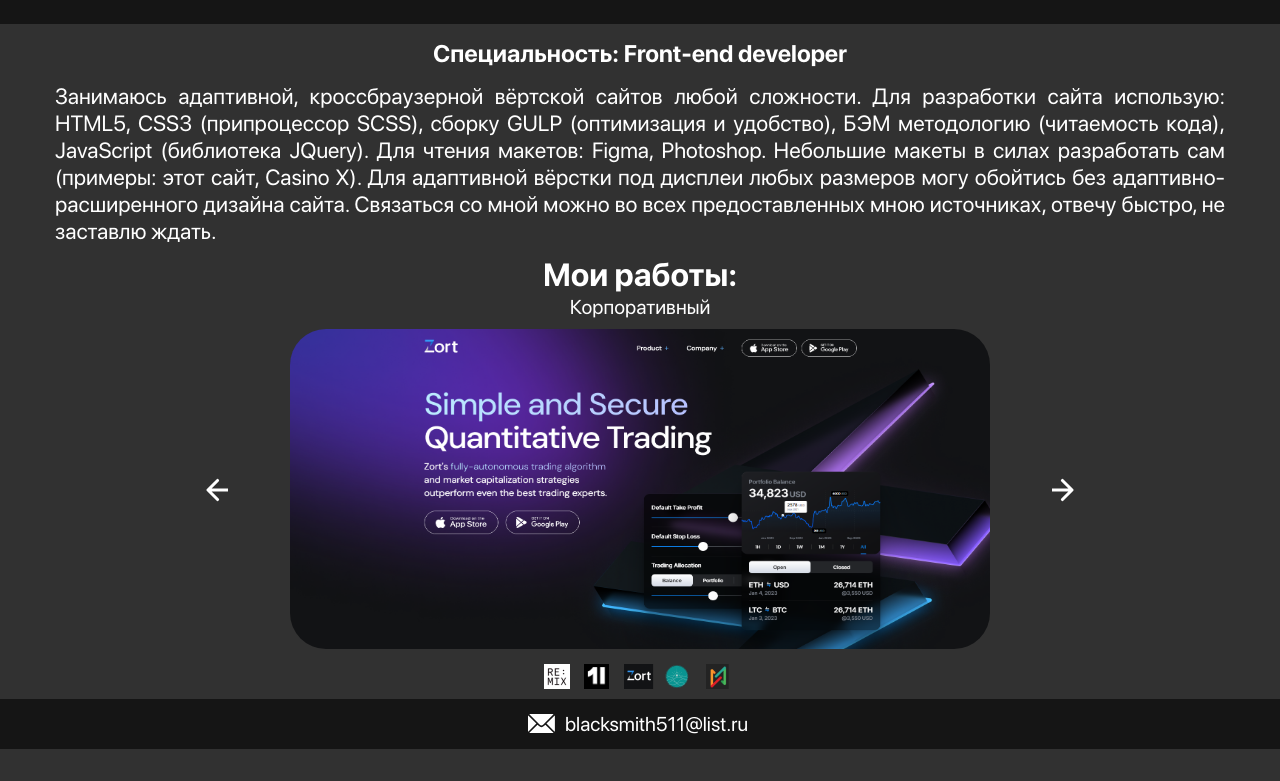
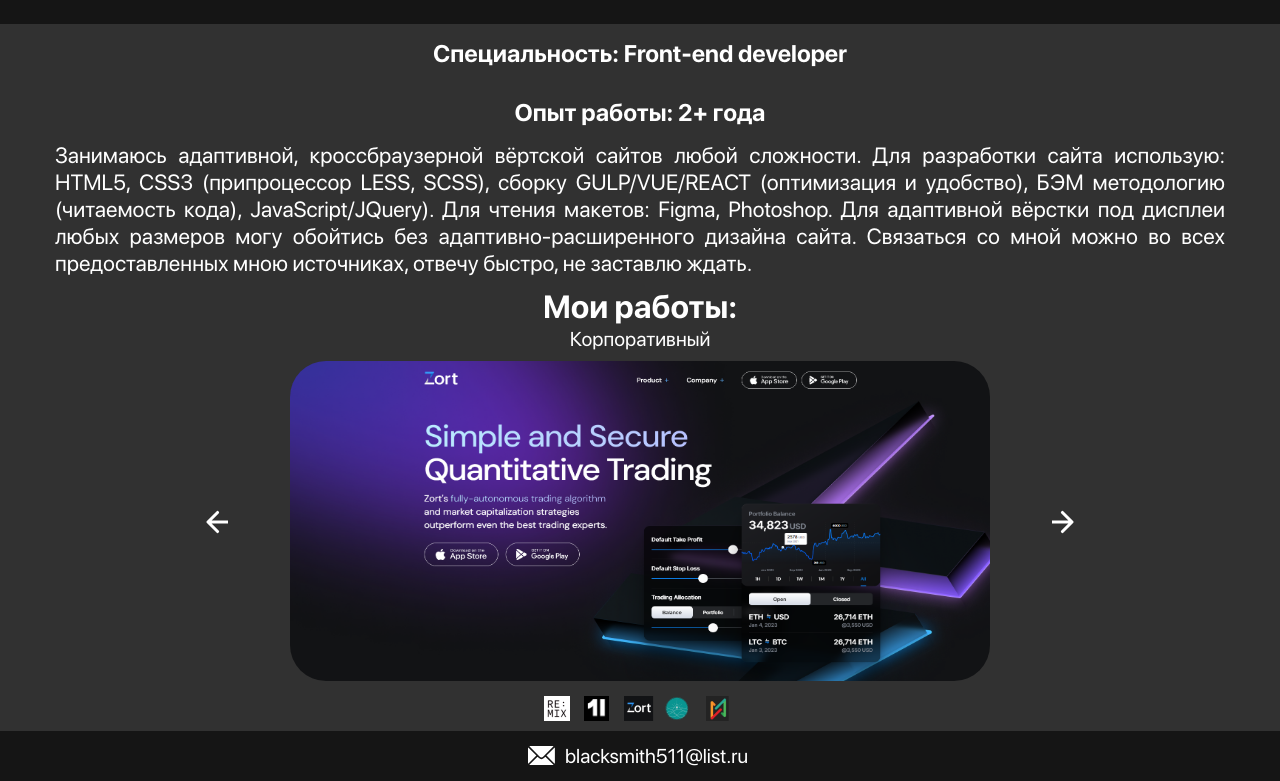
Before and after one commit to Blacksmith511/Porfolio, a plain HTML site: page index.html in a window 1280 px wide. Shown: the part 76-857 px from the top of the page. Before the commit the page ends 825 px from the top, so only its background shows below. Drawn offline with Linux system fonts and the light colour scheme; files whose address does not match are found by name.

Commit message:
Update index.html

```diff
--- a/index.html
+++ b/index.html
@@ -39,11 +39,11 @@
         <div class="portfolio__inner">
           <div class="portfolio__info">
             <h2 class="portfolio__title"><span> Специальность:</span> Front-end developer</h2>
+            <h2 class="portfolio__title"><span> Опыт работы:</span> 2+ года</h2>
             <p class="portfolio__text">Занимаюсь адаптивной, кроссбраузерной вёртской сайтов любой сложности. Для
-              разработки сайта использую: HTML5, CSS3 (припроцессор SCSS), сборку GULP (оптимизация и удобство), БЭМ
-              методологию (читаемость кода), JavaScript (библиотека JQuery). Для чтения макетов: Figma, Photoshop.
-              Небольшие макеты в силах разработать сам (примеры: этот сайт, Casino X). Для адаптивной вёрстки под
-              дисплеи любых размеров могу обойтись без адаптивно-расширенного дизайна сайта. Связаться со мной можно
+              разработки сайта использую: HTML5, CSS3 (припроцессор LESS, SCSS), сборку GULP/VUE/REACT (оптимизация и удобство), БЭМ
+              методологию (читаемость кода), JavaScript/JQuery). Для чтения макетов: Figma, Photoshop.
+              Для адаптивной вёрстки под дисплеи любых размеров могу обойтись без адаптивно-расширенного дизайна сайта. Связаться со мной можно
               во всех предоставленных мною источниках, отвечу быстро, не заставлю ждать.</p>
           </div>
           <h2 class="portfolio__slider-title">Мои работы:</h2>
@@ -74,14 +74,14 @@
             <div class="portfolio__slider-item">
               <h3 class="portfolio__slider-name">Лендинг</h3>
               <div class="portfolio__slider-bg">
-                <a class="portfolio__slider-link" href="https://hizina.netlify.app/">Перейти</a>
+                <a class="portfolio__slider-link portfolio__slider-link--black" href="https://hizina.netlify.app/">Перейти</a>
               </div>
               <img class="portfolio__slider-img" src="images/pr4.jpg" alt="">
             </div>
             <div class="portfolio__slider-item">
               <h3 class="portfolio__slider-name">Веб-Приложение</h3>
               <div class="portfolio__slider-bg">
-                <a class="portfolio__slider-link portfolio__slider-link--black"
+                <a class="portfolio__slider-link"
                   href="https://moydvizh.ru/">Перейти</a>
               </div>
               <img class="portfolio__slider-img" src="images/pr5.jpg" alt="">
```
